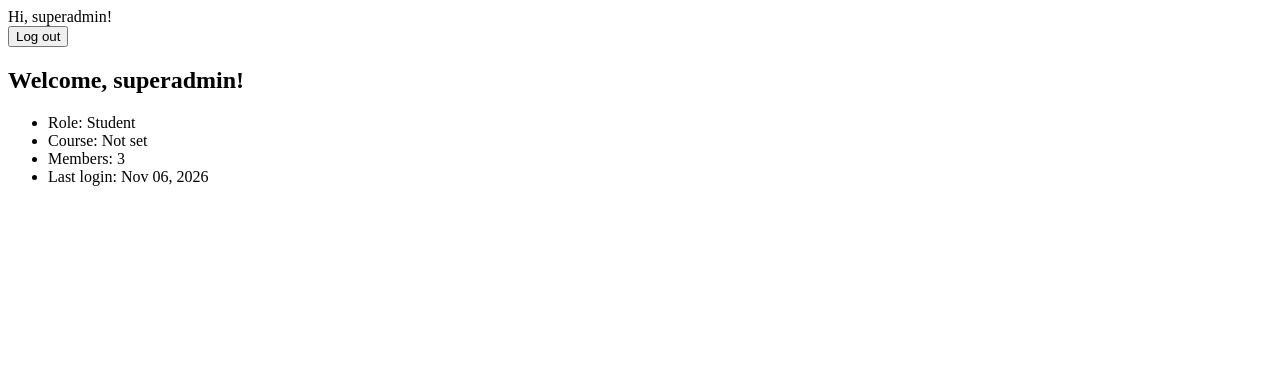
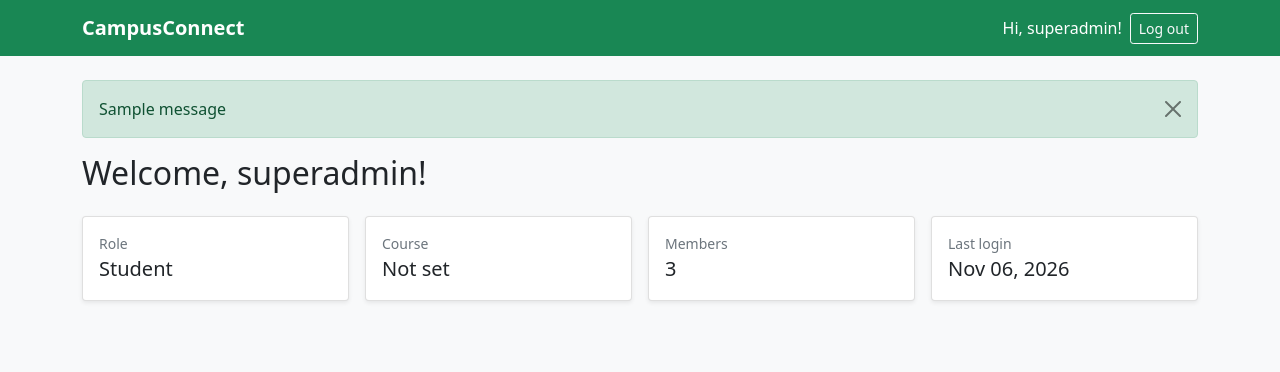
Before and after one commit to Phyyyyyyyyyyyy/CSIT327-G5-Navarrete-Reuben-FirstDjango, a Django app: page / in a window 1280 px wide. Shown: the top 372 px of the page. Run offline with Django 5.2, Linux system fonts and the light colour scheme; a user stored in the database is signed in; data comes from the database, SQL or seed files in the repository; both versions use the stored data as it was after the commit; tables that the repository leaves empty hold one stand-in row (values such as "Sample post"); one stand-in notice (Sample message) is shown.

Commit message:
mao nane

```diff
--- a/accounts/urls.py
+++ b/accounts/urls.py
@@ -1,7 +1,11 @@
+from django.contrib.auth.views import LoginView
 from django.urls import path
+from .forms import LoginForm
 from .views import SignUpView
 
 urlpatterns = [
     path("signup/", SignUpView.as_view(),
          name="signup"),
+    path("login/", LoginView.as_view(authentication_form=LoginForm),
+         name="login"),
 ]
--- a/templates/base.html
+++ b/templates/base.html
@@ -1,19 +1,46 @@
 <!DOCTYPE html>
-<html>
-<head><title>{% block title %}CampusConnect{% endblock %}</title></head>
-<body>
-  <nav>
+<html lang="en">
+<head>
+  <meta charset="utf-8">
+  <meta name="viewport" content="width=device-width, initial-scale=1">
+  <title>{% block title %}CampusConnect{% endblock %}</title>
+  <link href="https://cdn.jsdelivr.net/npm/bootstrap@5.0.2/dist/css/bootstrap.min.css" rel="stylesheet" integrity="sha384-EVSTQN3/azprG1Anm3QDgpJLIm9Nao0Yz1ztcQTwFspd3yD65VohhpuuCOmLASjC" crossorigin="anonymous">
+</head>
+<body class="bg-light">
+  <nav class="navbar navbar-expand-md navbar-dark bg-success mb-4">
+    <div class="container">
+      <a class="navbar-brand fw-bold" href="{% url 'dashboard' %}">CampusConnect</a>
+      <button class="navbar-toggler" type="button" data-bs-toggle="collapse" data-bs-target="#mainNav"
+              aria-controls="mainNav" aria-expanded="false" aria-label="Toggle navigation">
+        <span class="navbar-toggler-icon"></span>
+      </button>
+      <div class="collapse navbar-collapse" id="mainNav">
+        <div class="navbar-nav ms-auto align-items-md-center gap-2">
         {% if user.is_authenticated %}
-    Hi, {{ user.username }}!
+          <span class="navbar-text text-white">Hi, {{ user.username }}!</span>
           <form method="post" action="{% url 'logout' %}">
             {% csrf_token %}
-      <button type="submit">Log out</button>
+            <button type="submit" class="btn btn-outline-light btn-sm">Log out</button>
           </form>
         {% else %}
-    <a href="{% url 'login' %}">Log in</a>
-    <a href="{% url 'signup' %}">Sign up</a>
+          <a class="nav-link" href="{% url 'login' %}">Log in</a>
+          <a class="btn btn-light btn-sm" href="{% url 'signup' %}">Sign up</a>
         {% endif %}
+        </div>
+      </div>
+    </div>
   </nav>
-  <main>{% block content %}{% endblock %}</main>
+
+  <main class="container pb-5">
+    {% for message in messages %}
+      <div class="alert alert-{% if message.tags == 'error' %}danger{% else %}{{ message.tags|default:'info' }}{% endif %} alert-dismissible fade show" role="alert">
+        {{ message }}
+        <button type="button" class="btn-close" data-bs-dismiss="alert" aria-label="Close"></button>
+      </div>
+    {% endfor %}
+    {% block content %}{% endblock %}
+  </main>
+
+  <script src="https://cdn.jsdelivr.net/npm/bootstrap@5.0.2/dist/js/bootstrap.bundle.min.js" integrity="sha384-MrcW6ZMFYlzcLA8Nl+NtUVF0sA7MsXsP1UyJoMp4YLEuNSfAP+JcXn/tWtIaxVXM" crossorigin="anonymous"></script>
 </body>
 </html>
--- a/templates/dashboard/home.html
+++ b/templates/dashboard/home.html
@@ -1,14 +1,46 @@
 {% extends "base.html" %}
 
+{% block title %}Dashboard · CampusConnect{% endblock %}
+
 {% block content %}
-<h2>Welcome, {{ user.first_name|default:user.username }}!</h2>
-<ul>
-  <li>Role: {{ user.get_role_display }}</li>
-  <li>Course: {{ user.course|default:"Not set" }}</li>
-  <li>Members: {{ member_count }}</li>
-  <li>Last login: {{ user.last_login|date:"M d, Y" }}</li>
-</ul>
+<h2 class="mb-4">Welcome, {{ user.first_name|default:user.username }}!</h2>
+
+<div class="row g-3 mb-4">
+  <div class="col-sm-6 col-lg-3">
+    <div class="card h-100 shadow-sm">
+      <div class="card-body">
+        <div class="text-muted small">Role</div>
+        <div class="fs-5 fw-semibold">{{ user.get_role_display }}</div>
+      </div>
+    </div>
+  </div>
+  <div class="col-sm-6 col-lg-3">
+    <div class="card h-100 shadow-sm">
+      <div class="card-body">
+        <div class="text-muted small">Course</div>
+        <div class="fs-5 fw-semibold">{{ user.course|default:"Not set" }}</div>
+      </div>
+    </div>
+  </div>
+  <div class="col-sm-6 col-lg-3">
+    <div class="card h-100 shadow-sm">
+      <div class="card-body">
+        <div class="text-muted small">Members</div>
+        <div class="fs-5 fw-semibold">{{ member_count }}</div>
+      </div>
+    </div>
+  </div>
+  <div class="col-sm-6 col-lg-3">
+    <div class="card h-100 shadow-sm">
+      <div class="card-body">
+        <div class="text-muted small">Last login</div>
+        <div class="fs-5 fw-semibold">{{ user.last_login|date:"M d, Y" }}</div>
+      </div>
+    </div>
+  </div>
+</div>
+
 {% if is_admin %}
-  <a href="{% url 'admin_panel' %}">Open admin panel</a>
+  <a class="btn btn-success" href="{% url 'admin_panel' %}">Open admin panel</a>
 {% endif %}
 {% endblock %}
```
Also changed, not shown: accounts/forms.py (+26 -2 lines), templates/dashboard/admin_panel.html (+11 -1 lines), templates/partials/form_fields.html (added, +15 -0 lines), templates/registration/login.html (+17 -7 lines), templates/registration/signup.html (+17 -6 lines), db.sqlite3. Lines whose indentation alone changed are shown as unchanged.
